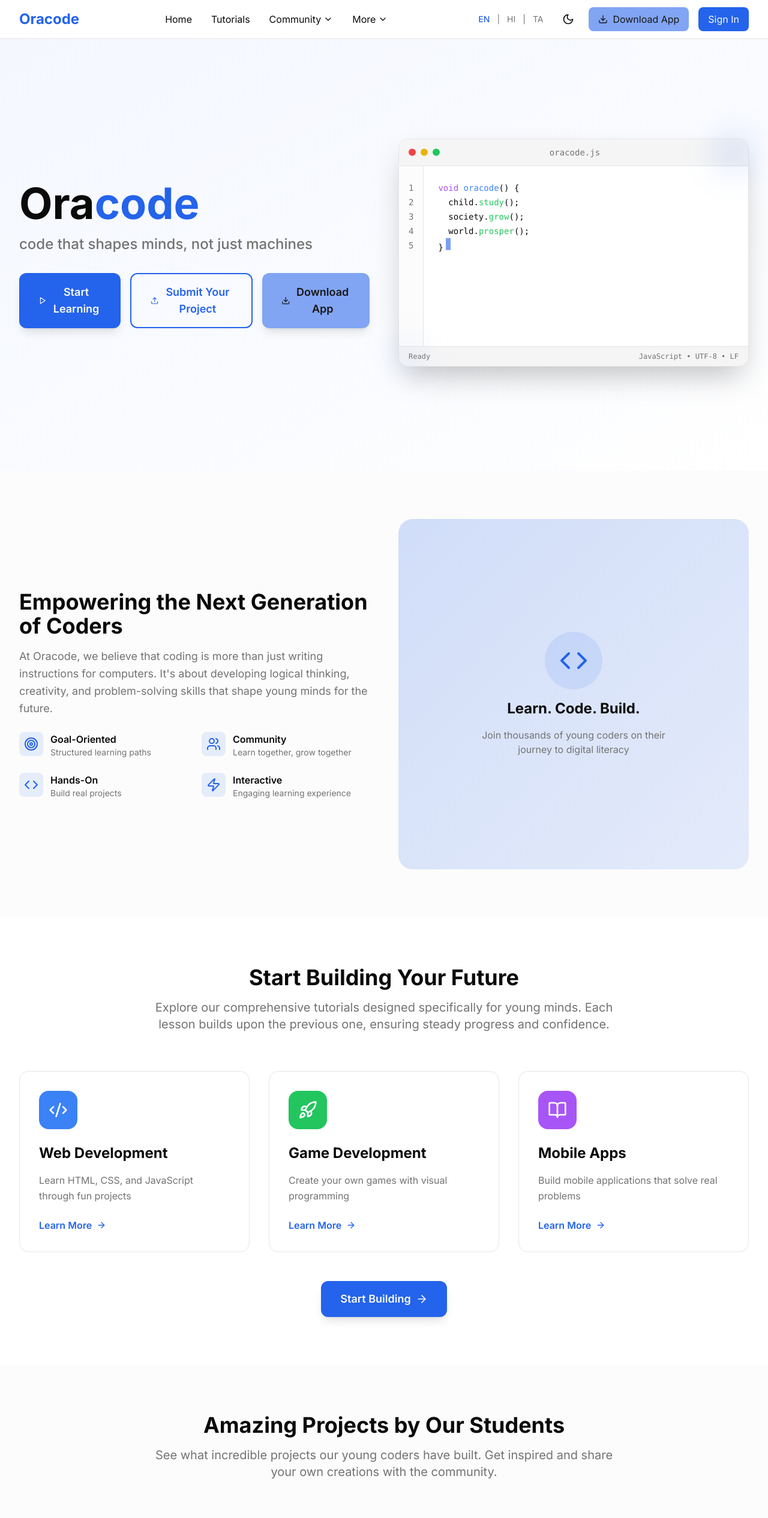
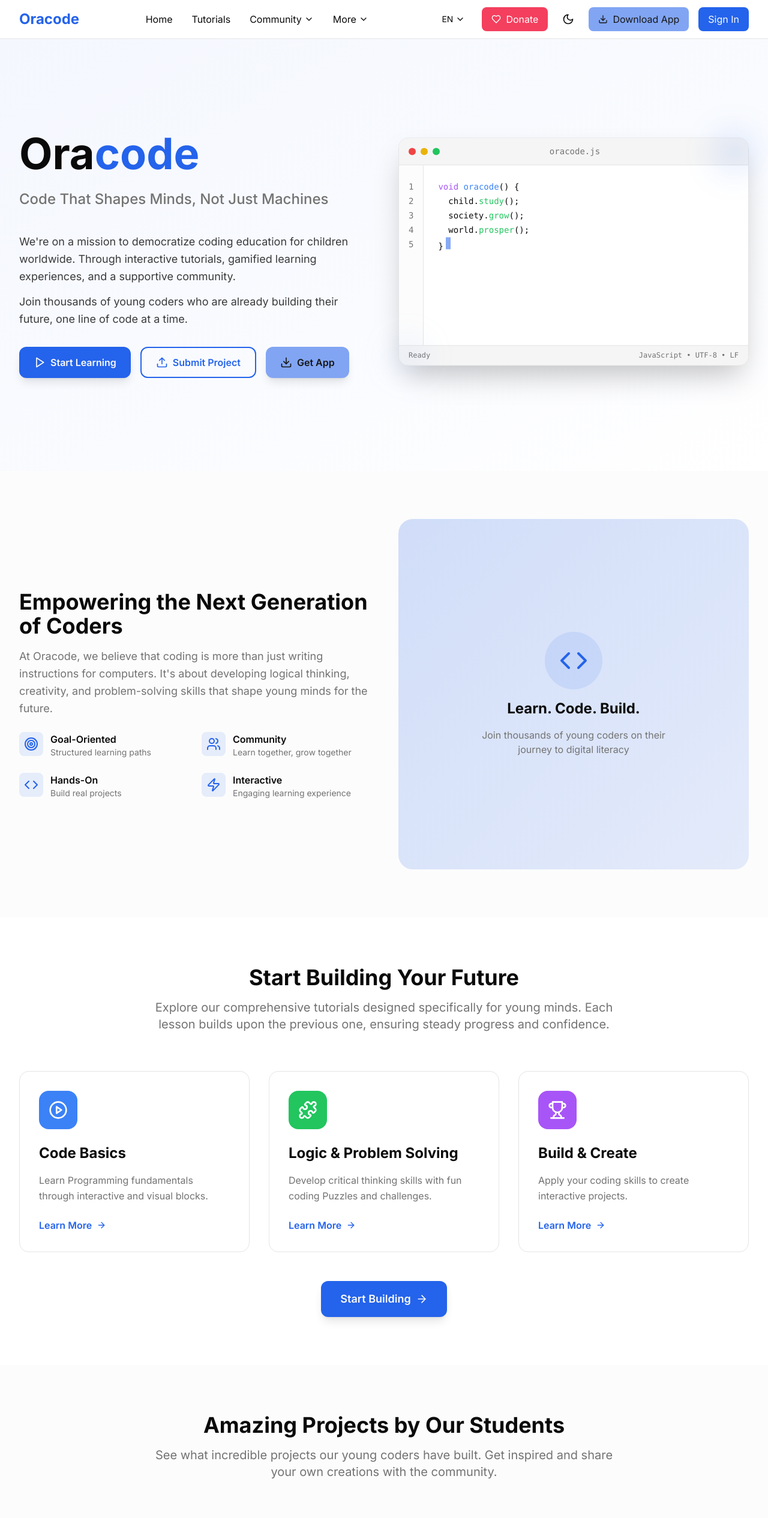
Before and after one commit to greedypanda0/oracode-web, a Next.js app: page / in a window 1280 px wide. Shown: the top 2530 px of the page at 60% size. Built offline with nearby package versions, Linux system fonts and the light colour scheme; grey boxes are pictures that could not be loaded.

Commit message:
added donate button and donate section, added dropdown for languages , and theme default to light mode

```diff
--- a/src/app/page.tsx
+++ b/src/app/page.tsx
@@ -5,7 +5,7 @@ import StartBuildingSection from '../components/StartBuildingSection';
 import FeaturedProjects from '../components/FeaturedProjects';
 import TestimonialsSection from '../components/TestimonialsSection';
 import PartnersSection from '../components/PartnersSection';
-import CommunitySection from '../components/CommunitySection';
+import DonationSection from '../components/DonationSection';
 import Footer from '../components/Footer';
 
 export default function Home() {
@@ -18,7 +18,7 @@ export default function Home() {
       <FeaturedProjects/>
       <TestimonialsSection/>
       <PartnersSection/>
-      <CommunitySection/>
+      <DonationSection/>
       <Footer/>
     </main>
   );
--- /dev/null
+++ b/src/components/DonationSection.tsx
@@ -0,0 +1,96 @@
+import { Heart } from "lucide-react";
+
+export default function DonationSection() {
+  return (
+    <section className="py-20 bg-gradient-to-br from-rose-50 via-pink-50 to-red-50 dark:from-rose-950/20 dark:via-pink-950/20 dark:to-red-950/20">
+      <div className="max-w-7xl mx-auto px-4 sm:px-6 lg:px-8">
+        <div className="text-center space-y-6 mb-16">
+          <div className="inline-flex items-center justify-center w-16 h-16 bg-rose-100 dark:bg-rose-900/30 rounded-full mb-4">
+            <Heart className="h-8 w-8 text-rose-600 dark:text-rose-400" />
+          </div>
+          <h2 className="text-4xl sm:text-5xl font-bold text-foreground">
+            Help Us Shape Tomorrow's
+            <span className="text-rose-600 dark:text-rose-400">
+              {" "}
+              Innovators
+            </span>
+          </h2>
+          <p className="text-xl text-muted-foreground max-w-3xl mx-auto leading-relaxed">
+            Your donation directly impacts young minds around the world. Every
+            contribution helps us provide free, quality coding education to
+            children who might not otherwise have access.
+          </p>
+        </div>
+
+        <div className="text-center mb-16">
+          <button className="inline-flex items-center justify-center px-8 py-4 bg-rose-600 text-white rounded-xl hover:bg-rose-700 transition-all transform hover:scale-105 font-semibold text-lg shadow-lg">
+            <Heart className="h-6 w-6 mr-3" />
+            Make a Donation
+          </button>
+        </div>
+
+        <div className="max-w-2xl mx-auto mb-12 text-center">
+          <h3 className="text-3xl font-bold text-foreground mb-6">₹5,00,000</h3>
+          <div className="w-full bg-gray-200 rounded-full h-4 mb-4">
+            <div
+              className="bg-gradient-to-r from-green-400 to-green-600 h-4 rounded-full transition-all duration-1000 ease-out"
+              style={{ width: "20%" }}
+            ></div>
+          </div>
+          <p className="text-muted-foreground">
+            <span className="font-semibold text-green-600">₹1,00,000</span>
+            {" "}raised • <span className="font-semibold">₹4,00,000</span> remaining
+          </p>
+        </div>
+
+        <div className="max-w-4xl mx-auto">
+          <div className="bg-gradient-to-r from-rose-500 to-pink-600 text-white rounded-2xl p-8">
+            <h3 className="text-2xl font-bold mb-4 text-center">
+              Your Impact in Action
+            </h3>
+            <div className="space-y-4">
+              <div className="flex items-start gap-3">
+                <div className="w-6 h-6 bg-white/20 rounded-full flex items-center justify-center flex-shrink-0 mt-0.5">
+                  <span className="text-xs font-bold">1</span>
+                </div>
+                <p className="text-rose-50">
+                  <strong>Immediate Access:</strong> Your donation instantly
+                  unlocks premium features for children in underserved
+                  communities.
+                </p>
+              </div>
+              <div className="flex items-start gap-3">
+                <div className="w-6 h-6 bg-white/20 rounded-full flex items-center justify-center flex-shrink-0 mt-0.5">
+                  <span className="text-xs font-bold">2</span>
+                </div>
+                <p className="text-rose-50">
+                  <strong>Long-term Growth:</strong> Funds go toward developing
+                  new courses, improving our platform, and expanding our reach.
+                </p>
+              </div>
+              <div className="flex items-start gap-3">
+                <div className="w-6 h-6 bg-white/20 rounded-full flex items-center justify-center flex-shrink-0 mt-0.5">
+                  <span className="text-xs font-bold">3</span>
+                </div>
+                <p className="text-rose-50">
+                  <strong>Future Innovation:</strong> Every Penny helps us build
+                  the next generation of problem-solvers and creators.
+                </p>
+              </div>
+            </div>
+          </div>
+        </div>
+
+        <div className="text-center mt-16">
+          <p className="text-muted-foreground mb-4">
+            Can't donate right now? You can still help by sharing our mission
+            with others.
+          </p>
+          <button className="px-6 py-3 border border-muted text-muted-foreground rounded-xl hover:bg-muted hover:text-foreground transition-colors">
+            Share Oracode
+          </button>
+        </div>
+      </div>
+    </section>
+  );
+}
--- a/src/components/Header.tsx
+++ b/src/components/Header.tsx
@@ -1,42 +1,51 @@
-'use client';
+"use client";
 
-import { useState, useEffect } from 'react';
-import { Menu, X, Sun, Moon, Download, ChevronDown } from 'lucide-react';
-import SignInModal from './SignInModal';
+import { useState, useEffect } from "react";
+import { Menu, X, Sun, Moon, Download, ChevronDown, Heart } from "lucide-react";
+import SignInModal from "./SignInModal";
 
 export default function Header() {
   const [isMenuOpen, setIsMenuOpen] = useState(false);
   const [isSignInOpen, setIsSignInOpen] = useState(false);
-  const [theme, setTheme] = useState('light');
-  const [isDropdownOpen, setIsDropdownOpen] = useState('');
+  const [theme, setTheme] = useState("light");
+  const [isDropdownOpen, setIsDropdownOpen] = useState("");
+  const [selectedLanguage, setSelectedLanguage] = useState("EN");
 
   useEffect(() => {
-    const savedTheme = localStorage.getItem('theme') ||
-      (window.matchMedia('(prefers-color-scheme: dark)').matches ? 'dark' : 'light');
+    const savedTheme = localStorage.getItem("theme") || "light";
     setTheme(savedTheme);
-    document.documentElement.classList.toggle('dark', savedTheme === 'dark');
+    document.documentElement.classList.toggle("dark", savedTheme === "dark");
   }, []);
 
   const toggleTheme = () => {
-    const newTheme = theme === 'light' ? 'dark' : 'light';
+    const newTheme = theme === "light" ? "dark" : "light";
     setTheme(newTheme);
-    localStorage.setItem('theme', newTheme);
-    document.documentElement.classList.toggle('dark', newTheme === 'dark');
+    localStorage.setItem("theme", newTheme);
+    document.documentElement.classList.toggle("dark", newTheme === "dark");
   };
 
+  const languages = [
+    { code: "EN", name: "English" },
+    { code: "HI", name: "हिंदी" },
+    { code: "TA", name: "தமிழ்" },
+    { code: "ES", name: "Español" },
+    { code: "FR", name: "Français" },
+    { code: "DE", name: "Deutsch" },
+  ];
+
   const navigation = [
-    { name: 'Home', href: '#' },
-    { name: 'Tutorials', href: '#tutorials' },
+    { name: "Home", href: "#" },
+    { name: "Tutorials", href: "#tutorials" },
     {
-      name: 'Community',
-      href: '#community',
-      dropdown: ['Leaderboard', 'Forums', 'Projects', 'Shoutouts']
+      name: "Community",
+      href: "#community",
+      dropdown: ["Leaderboard", "Forums", "Projects", "Shoutouts", "Partners"],
     },
     {
-      name: 'More',
-      href: '#more',
-      dropdown: ['Our Vision', 'Work With Us', 'Contact Us', 'Donate']
-    }
+      name: "More",
+      href: "#more",
+      dropdown: ["Our Vision", "Work With Us", "Contact Us"],
+    },
   ];
 
   return (
@@ -44,9 +53,11 @@ export default function Header() {
       <header className="sticky top-0 z-50 bg-background/95 backdrop-blur supports-[backdrop-filter]:bg-background/60 border-b theme-transition">
         <div className="max-w-7xl mx-auto px-4 sm:px-6 lg:px-8">
           <div className="flex justify-between items-center h-16">
-            {/* Logo */}
             <div className="flex items-center">
-              <a href="#" className="text-2xl font-bold text-primary hover:text-primary/80 transition-colors">
+              <a
+                href="#"
+                className="text-2xl font-bold text-primary hover:text-primary/80 transition-colors"
+              >
                 Oracode
               </a>
             </div>
@@ -59,7 +70,7 @@ export default function Header() {
                     <div
                       className="relative"
                       onMouseEnter={() => setIsDropdownOpen(item.name)}
-                      onMouseLeave={() => setIsDropdownOpen('')}
+                      onMouseLeave={() => setIsDropdownOpen("")}
                     >
                       <button className="flex items-center text-foreground hover:text-primary transition-colors py-2">
                         {item.name}
@@ -93,14 +104,48 @@ export default function Header() {
 
             {/* Right side controls */}
             <div className="hidden md:flex items-center space-x-4">
-              {/* Language toggle */}
-              <div className="flex items-center space-x-1 text-sm">
-                <button className="px-2 py-1 text-primary font-medium">EN</button>
-                <span className="text-muted-foreground">|</span>
-                <button className="px-2 py-1 text-muted-foreground hover:text-primary transition-colors">HI</button>
-                <span className="text-muted-foreground">|</span>
-                <button className="px-2 py-1 text-muted-foreground hover:text-primary transition-colors">TA</button>
+              {/* Language Dropdown */}
+              <div className="relative">
+                <div
+                  className="relative"
+                  onMouseEnter={() => setIsDropdownOpen("language")}
+                  onMouseLeave={() => setIsDropdownOpen("")}
+                >
+                  <button className="flex items-center px-3 py-2 text-sm text-foreground hover:text-primary transition-colors rounded-lg hover:bg-muted">
+                    {selectedLanguage}
+                    <ChevronDown className="ml-1 h-4 w-4" />
+                  </button>
+                  {isDropdownOpen === "language" && (
+                    <div className="absolute top-full left-0 mt-1 w-40 bg-background border rounded-lg shadow-lg py-2 z-50">
+                      {languages.map((lang) => (
+                        <button
+                          key={lang.code}
+                          onClick={() => {
+                            setSelectedLanguage(lang.code);
+                            setIsDropdownOpen("");
+                          }}
+                          className={`block w-full text-left px-4 py-2 text-sm transition-colors ${
+                            selectedLanguage === lang.code
+                              ? "text-primary bg-muted"
+                              : "text-foreground hover:bg-muted"
+                          }`}
+                        >
+                          <span className="font-medium">{lang.code}</span>
+                          <span className="ml-2 text-muted-foreground">
+                            {lang.name}
+                          </span>
+                        </button>
+                      ))}
+                    </div>
+                  )}
+                </div>
               </div>
+
+              {/* Donate Button */}
+              <button className="flex items-center px-4 py-2 bg-rose-500 text-white rounded-lg hover:bg-rose-600 transition-colors">
+                <Heart className="h-4 w-4 mr-2" />
+                Donate
+              </button>
 
               {/* Theme toggle */}
               <button
@@ -108,7 +153,11 @@ export default function Header() {
                 className="p-2 rounded-lg hover:bg-muted transition-colors"
                 aria-label="Toggle theme"
               >
-                {theme === 'light' ? <Moon className="h-5 w-5" /> : <Sun className="h-5 w-5" />}
+                {theme === "light" ? (
+                  <Moon className="h-5 w-5" />
+                ) : (
+                  <Sun className="h-5 w-5" />
+                )}
               </button>
 
               {/* Download App */}
@@ -131,7 +180,11 @@ export default function Header() {
               onClick={() => setIsMenuOpen(!isMenuOpen)}
               className="md:hidden p-2 rounded-lg hover:bg-muted transition-colors"
             >
-              {isMenuOpen ? <X className="h-6 w-6" /> : <Menu className="h-6 w-6" />}
+              {isMenuOpen ? (
+                <X className="h-6 w-6" />
+              ) : (
+                <Menu className="h-6 w-6" />
+              )}
             </button>
           </div>
         </div>
@@ -170,15 +223,25 @@ export default function Header() {
                     onClick={toggleTheme}
                     className="p-2 rounded-lg hover:bg-muted transition-colors"
                   >
-                    {theme === 'light' ? <Moon className="h-5 w-5" /> : <Sun className="h-5 w-5" />}
+                    {theme === "light" ? (
+                      <Moon className="h-5 w-5" />
+                    ) : (
+                      <Sun className="h-5 w-5" />
+                    )}
                   </button>
-                  <div className="flex items-center space-x-1 text-sm">
-                    <button className="px-2 py-1 text-primary font-medium">EN</button>
-                    <span>|</span>
-                    <button className="px-2 py-1 text-muted-foreground">HI</button>
-                    <span>|</span>
-                    <button className="px-2 py-1 text-muted-foreground">TA</button>
-                  </div>
+
+                  {/* Mobile Language Selector */}
+                  <select
+                    value={selectedLanguage}
+                    onChange={(e) => setSelectedLanguage(e.target.value)}
+                    className="px-2 py-1 text-sm bg-background border rounded"
+                  >
+                    {languages.map((lang) => (
+                      <option key={lang.code} value={lang.code}>
+                        {lang.code} - {lang.name}
+                      </option>
+                    ))}
+                  </select>
                 </div>
                 <button
                   onClick={() => setIsSignInOpen(true)}
@@ -187,6 +250,12 @@ export default function Header() {
                   Sign In
                 </button>
               </div>
+
+              {/* Mobile Donate Button */}
+              <button className="w-full flex items-center justify-center px-4 py-3 bg-rose-500 text-white rounded-lg hover:bg-rose-600 transition-colors">
+                <Heart className="h-4 w-4 mr-2" />
+                Donate
+              </button>
 
               <button className="w-full flex items-center justify-center px-4 py-3 bg-secondary text-secondary-foreground rounded-lg">
                 <Download className="h-4 w-4 mr-2" />
@@ -197,7 +266,10 @@ export default function Header() {
         )}
       </header>
 
-      <SignInModal isOpen={isSignInOpen} onClose={() => setIsSignInOpen(false)} />
+      <SignInModal
+        isOpen={isSignInOpen}
+        onClose={() => setIsSignInOpen(false)}
+      />
     </>
   );
 }
--- a/src/components/Hero.tsx
+++ b/src/components/Hero.tsx
@@ -53,29 +53,42 @@ export default function Hero() {
         <div className="grid lg:grid-cols-2 gap-12 items-center">
           {/* Left side - Content */}
           <div className="space-y-8 slide-in">
-            <div className="space-y-4">
+            <div className="space-y-6">
               <h1 className="text-5xl sm:text-6xl lg:text-7xl font-bold text-foreground leading-tight">
                 Ora<span className="text-primary">code</span>
               </h1>
               <p className="text-xl sm:text-2xl text-muted-foreground font-medium">
-                code that shapes minds, not just machines
+                Code That Shapes Minds, Not Just Machines
               </p>
+
+              {/* About Us Section */}
+              <div className="space-y-3 pt-4">
+                <p className="text-lg text-foreground/80 leading-relaxed">
+                  We're on a mission to democratize coding education for children worldwide.
+                  Through interactive tutorials, gamified learning experiences, and a supportive
+                  community.
+                </p>
+                <p className="text-lg text-foreground/80 leading-relaxed">
+                  Join thousands of young coders who are already building their future,
+                  one line of code at a time.
+                </p>
+              </div>
             </div>
 
-            <div className="flex flex-col sm:flex-row gap-4">
-              <button className="flex items-center justify-center px-8 py-4 bg-primary text-primary-foreground rounded-xl hover:bg-primary/90 transition-all transform hover:scale-105 font-semibold text-lg shadow-lg">
+            <div className="flex flex-wrap gap-4">
+              <button className="flex items-center justify-center px-6 py-3 bg-primary text-primary-foreground rounded-xl hover:bg-primary/90 transition-all transform hover:scale-105 font-semibold shadow-lg">
                 <Play className="h-5 w-5 mr-2" />
                 Start Learning
               </button>
 
-              <button className="flex items-center justify-center px-8 py-4 border-2 border-primary text-primary rounded-xl hover:bg-primary hover:text-primary-foreground transition-all transform hover:scale-105 font-semibold text-lg">
+              <button className="flex items-center justify-center px-6 py-3 border-2 border-primary text-primary rounded-xl hover:bg-primary hover:text-primary-foreground transition-all transform hover:scale-105 font-semibold">
                 <Upload className="h-5 w-5 mr-2" />
-                Submit Your Project
+                Submit Project
               </button>
 
-              <button className="flex items-center justify-center px-8 py-4 bg-secondary text-secondary-foreground rounded-xl hover:bg-secondary/80 transition-all transform hover:scale-105 font-semibold text-lg shadow-lg">
+              <button className="flex items-center justify-center px-6 py-3 bg-secondary text-secondary-foreground rounded-xl hover:bg-secondary/80 transition-all transform hover:scale-105 font-semibold shadow-lg">
                 <Download className="h-5 w-5 mr-2" />
-                Download App
+                Get App
               </button>
             </div>
           </div>
--- a/src/components/PartnersSection.tsx
+++ b/src/components/PartnersSection.tsx
@@ -55,6 +55,11 @@ export default function PartnersSection() {
             </div>
           ))}
         </div>
+        <div className="flex justify-center mt-5">
+          <p className="text-muted-foreground font-medium text-sm">
+            Many More
+          </p>
+        </div>
       </div>
     </section>
   );
--- a/src/components/StartBuildingSection.tsx
+++ b/src/components/StartBuildingSection.tsx
@@ -1,23 +1,23 @@
-import { ArrowRight, BookOpen, Code2, Rocket } from 'lucide-react';
+import { ArrowRight, PlayCircle, Puzzle, Trophy} from 'lucide-react';
 
 export default function StartBuildingSection() {
   const tutorials = [
     {
-      title: 'Web Development',
-      description: 'Learn HTML, CSS, and JavaScript through fun projects',
-      icon: Code2,
+      title: 'Code Basics',
+      description: 'Learn Programming fundamentals through interactive and visual blocks.',
+      icon: PlayCircle,
       color: 'bg-blue-500'
     },
     {
-      title: 'Game Development',
-      description: 'Create your own games with visual programming',
-      icon: Rocket,
+      title: 'Logic & Problem Solving',
+      description: 'Develop critical thinking skills with fun coding Puzzles and challenges.',
+      icon: Puzzle,
       color: 'bg-green-500'
     },
     {
-      title: 'Mobile Apps',
-      description: 'Build mobile applications that solve real problems',
-      icon: BookOpen,
+      title: 'Build & Create',
+      description: 'Apply your coding skills to create interactive projects.',
+      icon: Trophy,
       color: 'bg-purple-500'
     }
   ];
```
